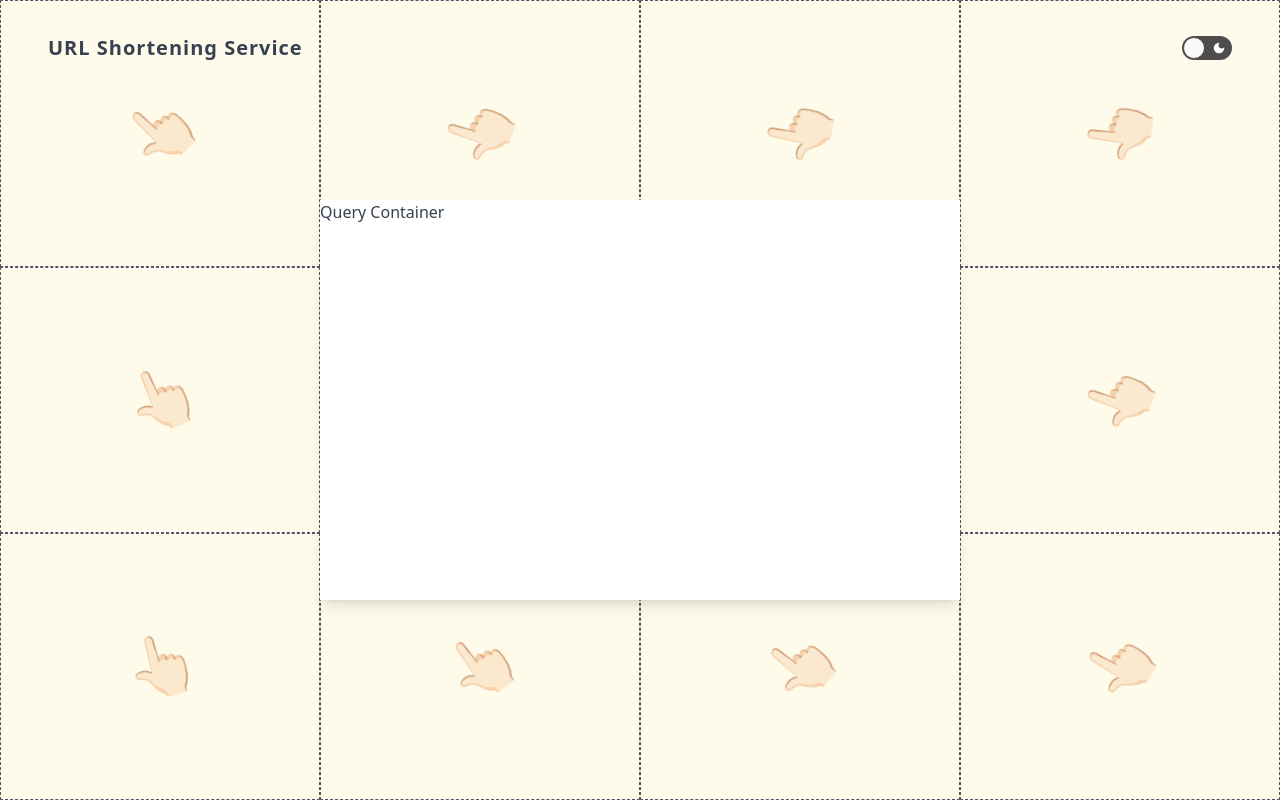
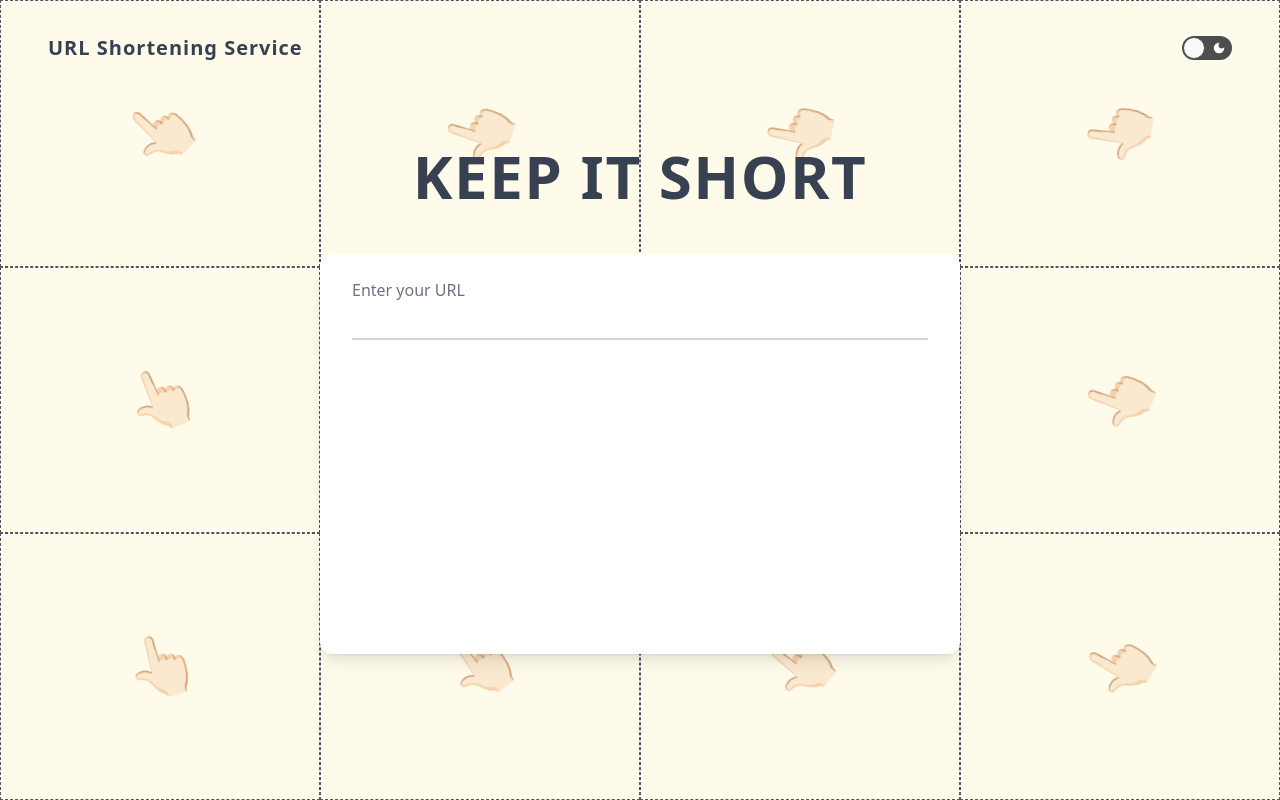
Before and after one commit to seanisoverhere/tap-assessment, a Next.js app: page / in a window 1280 px wide. Built offline with nearby package versions, Linux system fonts and the light colour scheme.

Commit message:
add styling for input form

```diff
--- a/src/components/Query/QueryContainer/index.tsx
+++ b/src/components/Query/QueryContainer/index.tsx
@@ -6,7 +6,17 @@ const QueryContainer = () => {
     <motion.div className='query-container' whileHover={{
       scale: 1.02,
       transition: { duration: 0.2 },
-    }}>Query Container</motion.div>
+    }}>
+      <div className="relative z-0 w-full group">
+        <input
+          type="text"
+          name='url'
+          className="input-form peer"
+        />
+        <label htmlFor="url" className="input-label">
+          Enter your URL
+        </label>
+      </div></motion.div>
   )
 }
 
--- a/src/pages/index.tsx
+++ b/src/pages/index.tsx
@@ -1,4 +1,4 @@
-import type { NextPage } from "next";
+import type { NextPage } from 'next';
 import Navbar from '@/components/Navbar'
 import Grid from '@/components/Grid';
 import QueryContainer from '@/components/Query/QueryContainer';
@@ -8,7 +8,10 @@ const Home: NextPage = () => {
     <>
       <Grid />
       <Navbar />
-      <div className='flex justify-center items-center z-10 h-screen'>
+      <div className='flex flex-col space-y-12 justify-center items-center z-10 h-screen'>
+        <div className='header-text'>
+          KEEP IT SHORT
+        </div>
         <QueryContainer />
       </div>
     </>
--- a/styles/globals.css
+++ b/styles/globals.css
@@ -23,7 +23,18 @@
     @apply absolute z-0 top-0 left-0 w-screen h-screen overflow-hidden grid;
   }
 
+  .header-text {
+    @apply text-6xl font-bold tracking-wide z-50;
+  }
+
   .query-container {
-    @apply h-1/2 w-1/2 z-50 bg-white shadow-lg text-gray-700;
+    @apply h-1/2 w-1/2 z-50 dark:bg-amber-50 dark:text-gray-700 bg-white text-gray-900 shadow-lg rounded-xl p-8 pt-12;
+  }
+
+  .input-form {
+    @apply block py-2 px-0 w-full text-sm text-gray-900 bg-transparent border-0 border-b-2 border-gray-300 appearance-none focus:outline-none focus:ring-0 focus:border-blue-300;
+  }
+  .input-label {
+    @apply absolute text-gray-500 duration-300 transform -translate-y-6 top-0 -z-10 origin-[0] peer-focus:left-0 peer-focus:text-blue-300 peer-focus:scale-75;
   }
 }
```
